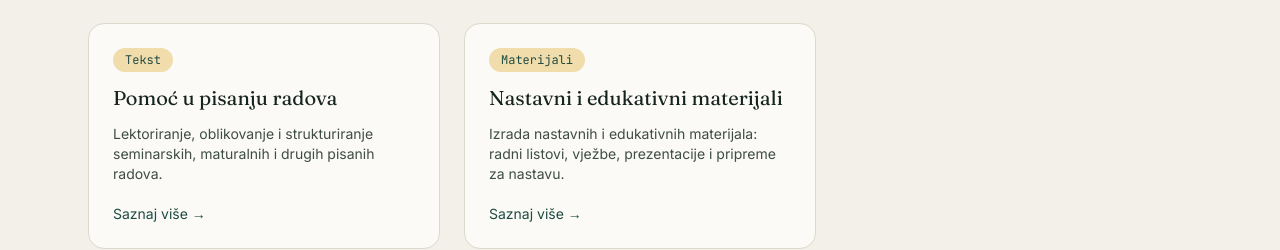
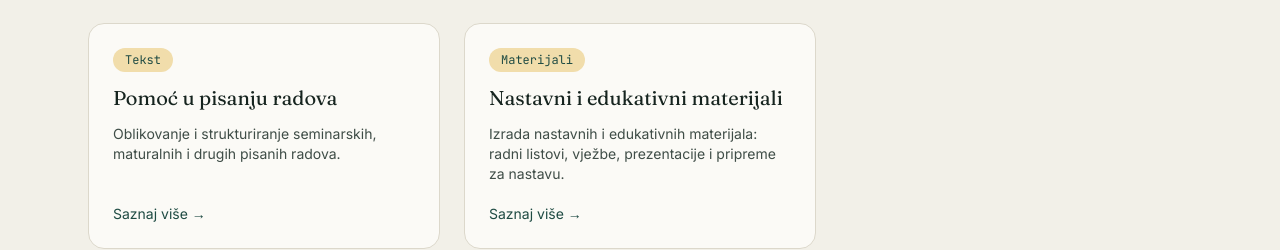
Before and after one commit to D0rina/dsc-studio, a Next.js app: page / in a window 1280 px wide. Shown: the part 1072-1322 px from the top of the page. Built offline with nearby package versions, Linux system fonts and the light colour scheme.

Commit message:
Ispravak jedne rečenice u uslugama

```diff
--- a/app/page.tsx
+++ b/app/page.tsx
@@ -22,7 +22,7 @@ const services = [
   },
   {
     title: "Pomoć u pisanju radova",
-    desc: "Lektoriranje, oblikovanje i strukturiranje seminarskih, maturalnih i drugih pisanih radova.",
+    desc: "Oblikovanje i strukturiranje seminarskih, maturalnih i drugih pisanih radova.",
     tag: "Tekst",
   },
   {
```
